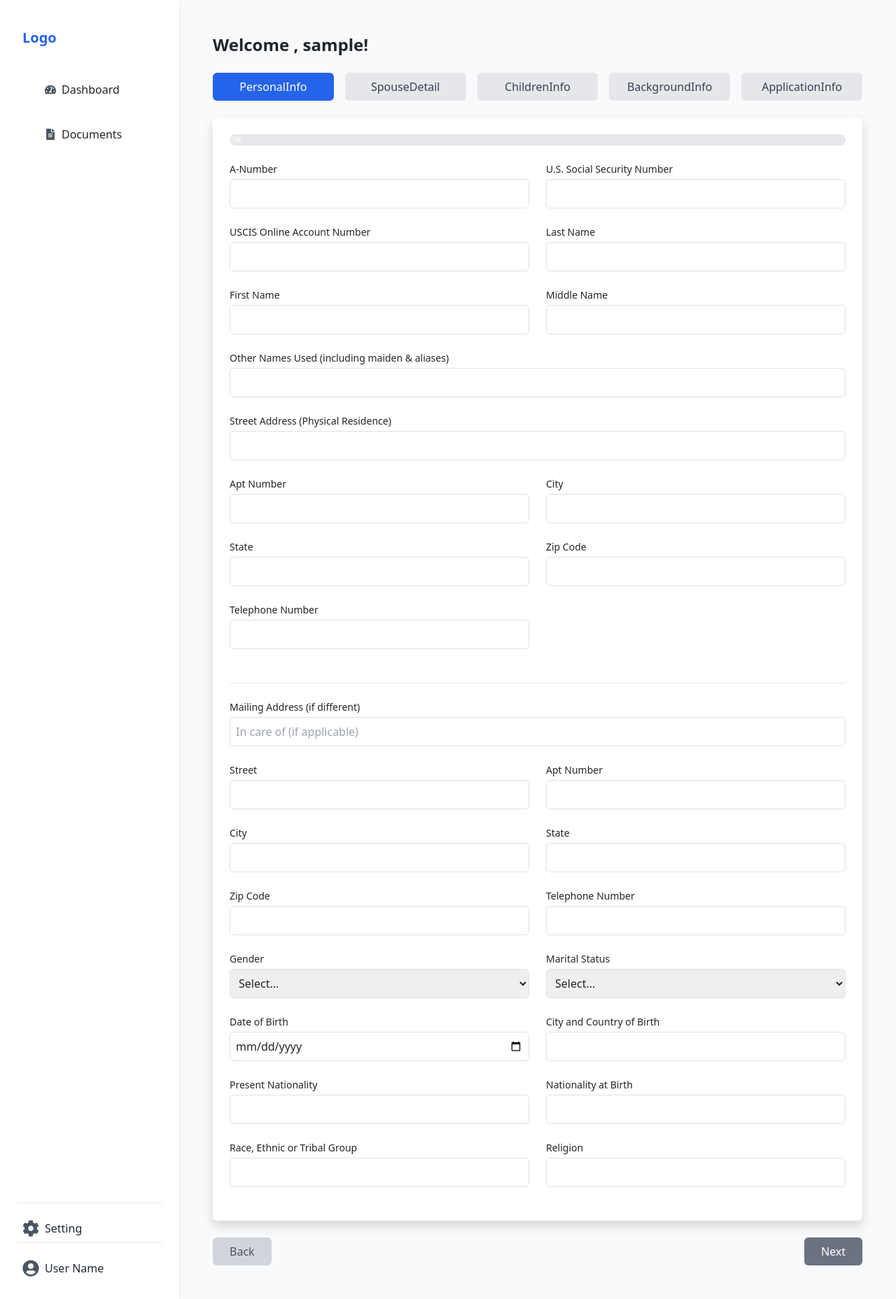
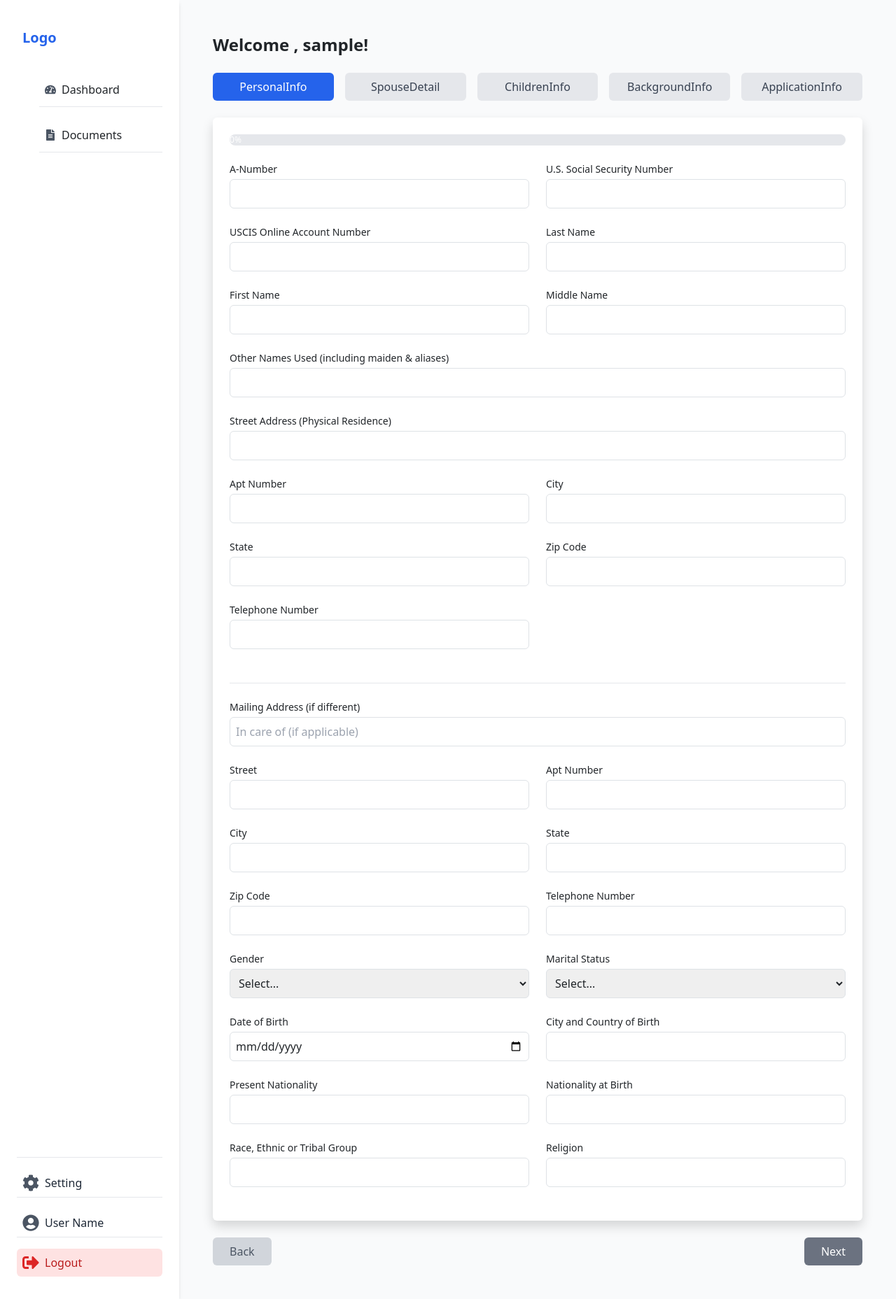
Before and after one commit to balar06/Asylum_FE, a React (Create React App) app: page /dashboard in a window 1280 px wide. Shown: the whole page at 70% size. Built offline with nearby package versions, Linux system fonts and the light colour scheme; sample sign-in values are in the browser's storage.

Commit message:
logout impl

```diff
--- a/src/components/UserLayout/Dashboard.js
+++ b/src/components/UserLayout/Dashboard.js
@@ -213,8 +213,6 @@ export default function Dashboard() {
               </button>
           </div>
         </div>
-
-
     </div>
   );
 }
--- a/src/components/UserLayout/UserLayout.js
+++ b/src/components/UserLayout/UserLayout.js
@@ -1,9 +1,33 @@
 import React from 'react';
-import { Outlet } from 'react-router-dom';
-import { FaTachometerAlt, FaUserCircle, FaCog, FaFileAlt  } from 'react-icons/fa';
-
+import { Outlet, useNavigate } from 'react-router-dom';
+import { FaTachometerAlt, FaUserCircle, FaCog, FaFileAlt, FaSignOutAlt } from 'react-icons/fa';
+import axios from 'axios';
 
 export default function UserLayout() {
+  const navigate = useNavigate();
+
+  const logout = async () => {
+    const logoutData = {
+      userName: localStorage.getItem('userName'),
+      emailId: localStorage.getItem('userEmail'),
+      token: localStorage.getItem('token'),
+    };
+
+    try {
+      const response = await axios.post('https://asylum-be-xbk2.onrender.com/api/auth/logout', logoutData);
+      if (response.status === 200) {
+        // Clear local storage and redirect to home page
+        localStorage.removeItem('token');
+        localStorage.removeItem('userName');
+        localStorage.removeItem('userEmail');
+        localStorage.removeItem('userPhone');
+        navigate('/');
+      }
+    } catch (error) {
+      console.error('Logout failed:', error);
+    }
+  };
+
   return (
     <div className="flex min-h-screen bg-gray-50">
       {/* Sidebar */}
@@ -19,27 +43,36 @@ export default function UserLayout() {
             <li className="p-2 rounded-lg hover:bg-gray-100 cursor-pointer flex items-center gap-2">
               <FaTachometerAlt className="text-gray-600" /> Dashboard
             </li>
-          </ul>
-          <ul className="mt-4 space-y-1">
+            <div className="border-t pt-3"></div>
             <li className="p-2 rounded-lg hover:bg-gray-100 cursor-pointer flex items-center gap-2">
-              <FaFileAlt  className="text-gray-600" /> Documents
+              <FaFileAlt className="text-gray-600" /> Documents
             </li>
+            <div className="border-t pt-3"></div>
           </ul>
         </div>
 
         {/* Profile Section */}
-
-        {/* Profile Section */}
         <div>
-        <div className="border-t pt-3"></div>
+          <div className="border-t pt-3"></div>
+          {/* Settings */}
           <div className="flex items-center gap-2 p-2 cursor-pointer hover:bg-gray-100 rounded-md">
             <FaCog className="text-2xl text-gray-600" />
             <span className="text-gray-800">Setting</span>
           </div>
           <div className="border-t pt-3"></div>
+          {/* User Info */}
           <div className="flex items-center gap-2 p-2 cursor-pointer hover:bg-gray-100 rounded-md">
             <FaUserCircle className="text-2xl text-gray-600" />
             <span className="text-gray-800">User Name</span>
+          </div>
+          <div className="border-t pt-3"></div>
+          {/* Logout Button */}
+          <div
+            onClick={logout}
+            className="flex items-center gap-2 p-2 cursor-pointer bg-red-100 hover:bg-red-200 rounded-md mb-2"
+          >
+            <FaSignOutAlt className="text-2xl text-red-600" />
+            <span className="text-red-700 font-medium">Logout</span>
           </div>
         </div>
       </aside>
```
